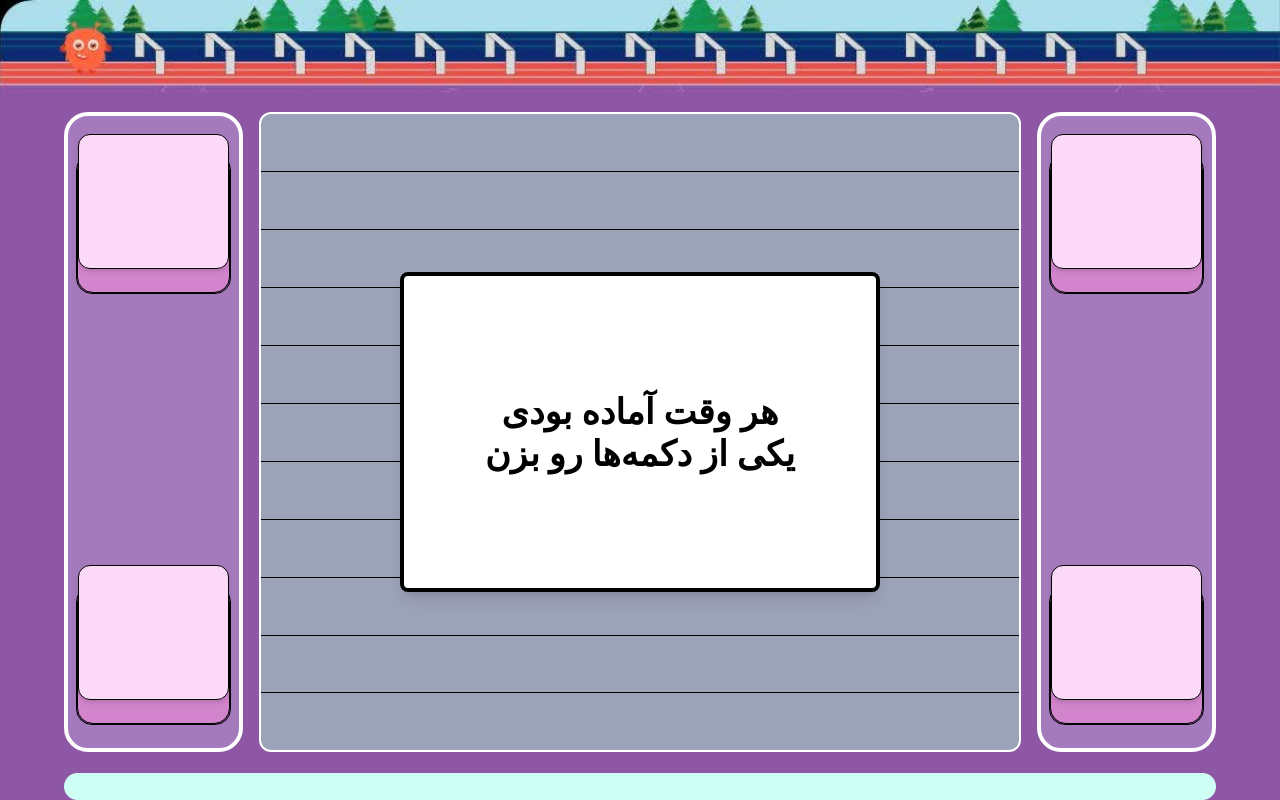
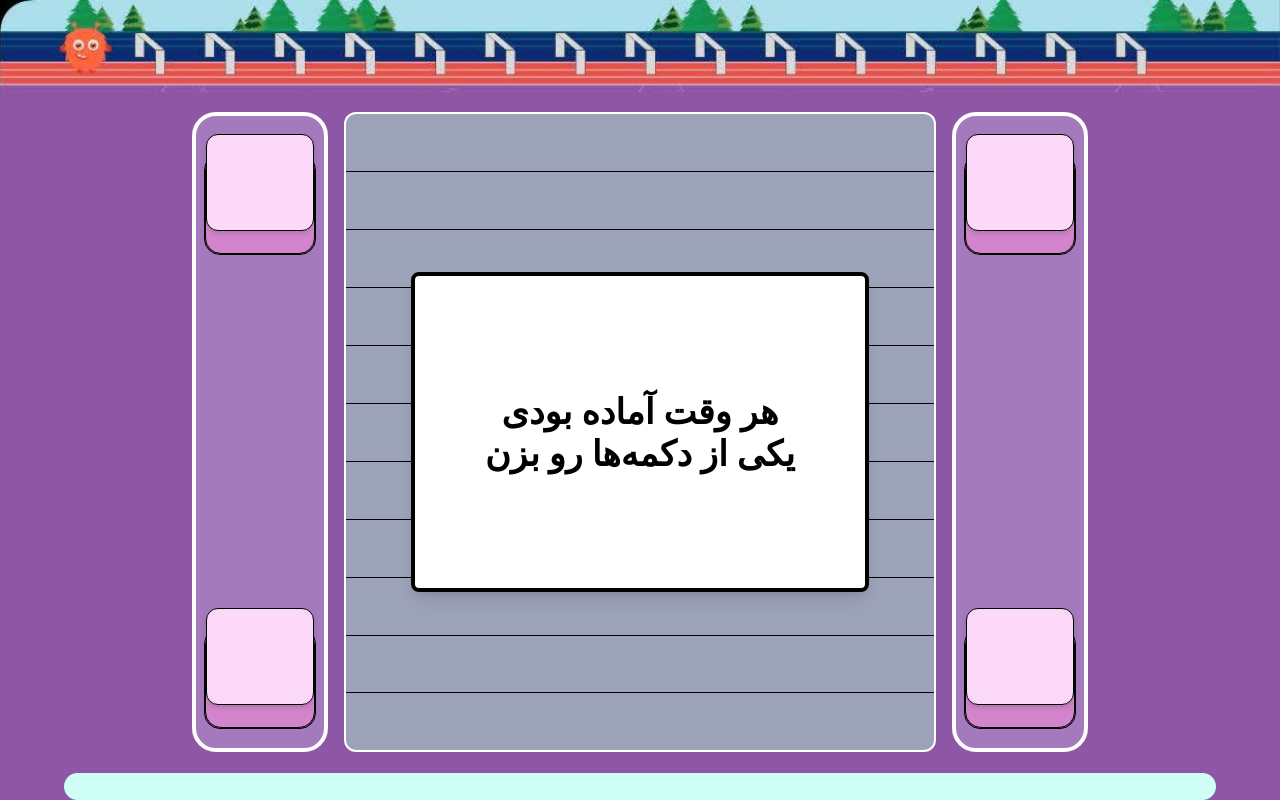
Before and after one commit to aligholip0ur/source, a React (Vite) app: page / in a window 1280 px wide. Built offline with nearby package versions, Linux system fonts and the light colour scheme.

Commit message:
final v 3.1

```diff
--- a/src/components/Firstpage.jsx
+++ b/src/components/Firstpage.jsx
@@ -41,7 +41,7 @@ const StartScreen = () => {
           <div
             className="w-full flex align-middle"
             style={{
-              width: "min(90vw, 250vh)",
+              width: "min(70vw, 210vh)",
               height: "94%",
               margin: "20px auto",
             }}
```
